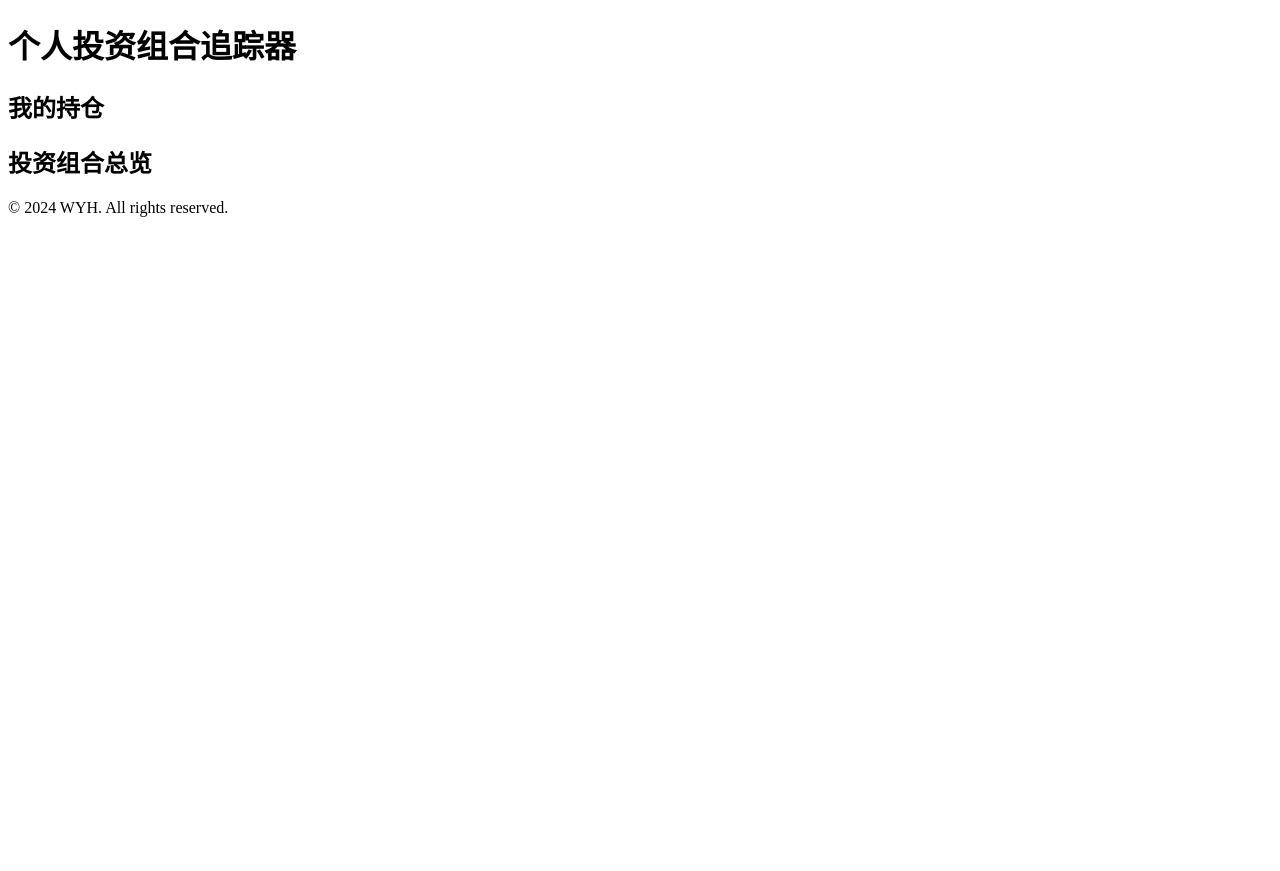
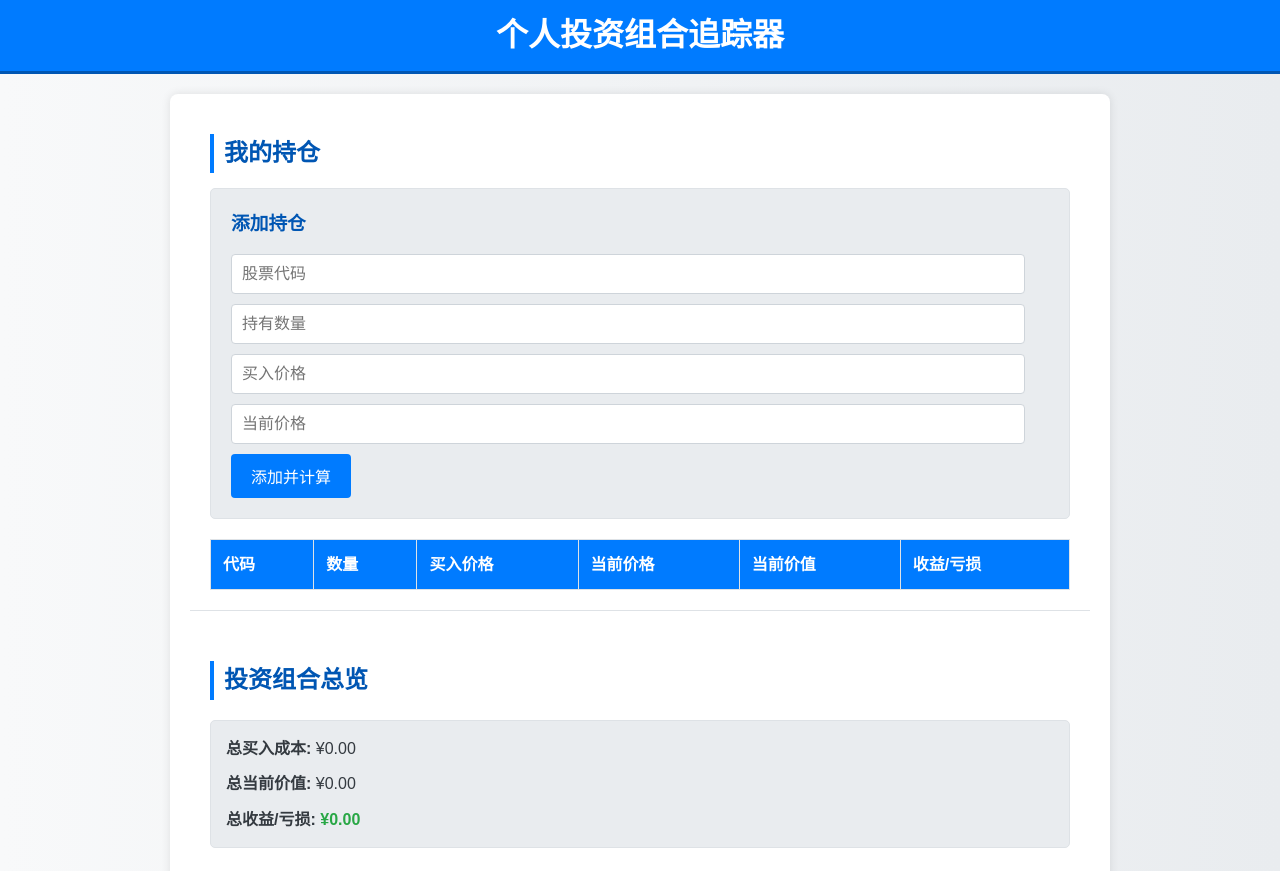
Before and after one commit to Rorono222/Rorono222.github.io, a plain HTML site: page portfolio-tracker.html in a window 1280 px wide. Shown: the top 871 px of the page. Before the commit the page ends 800 px from the top, so only its background shows below. Drawn offline with Linux system fonts and the light colour scheme.

Commit message:
Add and style portfolio tracker page with calculator logic

```diff
--- /dev/null
+++ b/portfolio-tracker.css
@@ -0,0 +1,206 @@
+/* portfolio-tracker.css */
+
+/* General Styles */
+body {
+    font-family: 'Arial', sans-serif; /* Use a consistent font */
+    line-height: 1.6;
+    margin: 0;
+    padding: 0;
+    background: linear-gradient(to right, #f8f9fa, #e9ecef); /* Light gradient background */
+    color: #343a40; /* Dark gray text */
+}
+
+.container {
+    width: 80%;
+    margin: 0 auto;
+    overflow: hidden;
+    padding: 20px 0;
+}
+
+header {
+    background: #007bff; /* Primary blue color */
+    color: #fff;
+    padding-top: 10px;
+    min-height: 50px;
+    border-bottom: #0056b3 3px solid;
+    text-align: center;
+}
+
+header h1 {
+    margin: 0;
+    font-size: 2em;
+    padding-bottom: 10px;
+}
+
+main {
+    padding: 20px;
+    max-width: 900px; /* Limit content width */
+    margin: 20px auto; /* Center the main content */
+    background: #fff; /* White background for content area */
+    box-shadow: 0 0 10px rgba(0, 0, 0, 0.1); /* Subtle shadow */
+    border-radius: 8px;
+}
+
+section {
+    margin-bottom: 30px;
+    padding: 20px;
+    border-bottom: 1px solid #dee2e6; /* Light gray separator */
+}
+
+section:last-child {
+    border-bottom: none; /* No border for the last section */
+}
+
+section h2 {
+    color: #0056b3; /* Darker blue for section titles */
+    margin-top: 0;
+    margin-bottom: 15px;
+    border-left: 4px solid #007bff; /* Blue left border */
+    padding-left: 10px;
+}
+
+/* Basic styles for content containers */
+#holdings-container,
+#summary-container {
+    margin-top: 15px;
+    /* Add more specific styles here later as we add content */
+}
+
+footer {
+    text-align: center;
+    padding: 20px;
+    margin-top: 40px;
+    color: #6c757d; /* Gray text for footer */
+    background-color: #f8f9fa; /* Light background for footer */
+    border-top: 1px solid #dee2e6;
+}
+
+/* Styles for individual holding items */
+.holding-item {
+    background-color: #f1f3f5; /* Light gray background */
+    border: 1px solid #dee2e6;
+    border-radius: 5px;
+    padding: 15px;
+    margin-bottom: 15px;
+    display: flex; /* Use flexbox for internal layout */
+    flex-direction: column; /* Stack content vertically */
+    gap: 8px; /* Space between elements */
+}
+
+.holding-item h3 {
+    margin: 0;
+    color: #007bff; /* Primary blue color for symbol */
+    font-size: 1.2em;
+}
+
+.holding-item p {
+    margin: 0;
+    color: #555; /* Slightly lighter text for details */
+    font-size: 0.95em;
+}
+
+/* Styles for portfolio summary */
+#summary-container {
+    background-color: #e9ecef; /* Slightly darker background than holding items */
+    border: 1px solid #dee2e6;
+    border-radius: 5px;
+    padding: 15px;
+    margin-top: 20px; /* Add space above the summary */
+}
+
+#summary-container p {
+    margin: 0 0 10px 0; /* Space below each paragraph */
+    color: #343a40; /* Darker text color for emphasis */
+    font-size: 1em;
+}
+
+#summary-container p:last-child {
+    margin-bottom: 0; /* No margin below the last paragraph */
+}
+
+/* Styles for input form */
+#input-form {
+    background-color: #e9ecef; /* Match summary background */
+    border: 1px solid #dee2e6;
+    border-radius: 5px;
+    padding: 20px;
+    margin-bottom: 20px; /* Space below the form */
+}
+
+#input-form h3 {
+    color: #0056b3; /* Match section title color */
+    margin-top: 0;
+    margin-bottom: 15px;
+}
+
+#input-form input[type="text"],
+#input-form input[type="number"] {
+    width: calc(100% - 24px); /* Adjust for padding and border */
+    padding: 10px;
+    margin-bottom: 10px;
+    border: 1px solid #ced4da; /* Light gray border */
+    border-radius: 4px;
+    box-sizing: border-box; /* Include padding and border in element's total width and height */
+    font-size: 1em;
+}
+
+#input-form button {
+    display: inline-block;
+    background-color: #007bff; /* Primary blue */
+    color: white;
+    padding: 10px 20px;
+    border: none;
+    border-radius: 4px;
+    cursor: pointer;
+    font-size: 1em;
+    transition: background-color 0.3s ease;
+}
+
+#input-form button:hover {
+    background-color: #0056b3; /* Darker blue on hover */
+}
+
+/* Styles for gain/loss display */
+.gain {
+    color: #28a745; /* Green color for gains */
+    font-weight: bold;
+}
+
+.loss {
+    color: #dc3545; /* Red color for losses */
+    font-weight: bold;
+}
+
+/* Styles for holdings table */
+#holdings-container {
+    width: 100%; /* Make table take full width of its container */
+    border-collapse: collapse; /* Collapse borders between cells */
+    margin-top: 20px; /* Add space above the table */
+}
+
+#holdings-container th,
+#holdings-container td {
+    border: 1px solid #dee2e6; /* Add light gray borders to cells */
+    padding: 12px; /* Add padding inside cells for spacing */
+    text-align: left; /* Align text to the left by default */
+}
+
+#holdings-container th {
+    background-color: #007bff; /* Primary blue background for headers */
+    color: white;
+    font-weight: bold;
+}
+
+#holdings-container tbody tr:nth-child(even) {
+    background-color: #f8f9fa; /* Zebra striping for rows */
+}
+
+/* Adjust text alignment for numeric columns */
+#holdings-container td:nth-child(2), /* Shares */
+#holdings-container td:nth-child(3), /* Purchase Price */
+#holdings-container td:nth-child(4), /* Current Price */
+#holdings-container td:nth-child(5), /* Current Value */
+#holdings-container td:nth-child(6)  /* Gain/Loss */
+{
+    text-align: right;
+}
--- a/portfolio-tracker.html
+++ b/portfolio-tracker.html
@@ -14,10 +14,20 @@
     <main>
         <section id="portfolio-list">
             <h2>我的持仓</h2>
+
+            <div id="input-form">
+                <h3>添加持仓</h3>
+                <input type="text" id="symbol" placeholder="股票代码" required>
+                <input type="number" id="shares" placeholder="持有数量" min="1" required>
+                <input type="number" id="purchase-price" placeholder="买入价格" step="0.01" required>
+                <input type="number" id="current-price" placeholder="当前价格" step="0.01" required>
+                <button id="add-holding-btn">添加并计算</button>
+            </div>
+
             <!-- 持仓列表将在这里生成 -->
-            <div id="holdings-container">
+            <table id="holdings-container">
                 <!-- 数据将由 JavaScript 填充 -->
-            </div>
+            </table>
         </section>
 
         <section id="portfolio-summary">
--- /dev/null
+++ b/portfolio-tracker.js
@@ -0,0 +1,128 @@
+// portfolio-tracker.js
+
+// Array to store holding data (initially empty)
+let holdings = [];
+
+// Function to display holdings
+function displayHoldings() {
+    const holdingsContainer = document.getElementById('holdings-container');
+    if (!holdingsContainer) {
+        console.error('Holdings container not found!');
+        return;
+    }
+
+    // Clear previous content and add table header
+    holdingsContainer.innerHTML = `
+        <thead>
+            <tr>
+                <th>代码</th>
+                <th>数量</th>
+                <th>买入价格</th>
+                <th>当前价格</th>
+                <th>当前价值</th>
+                <th>收益/亏损</th>
+            </tr>
+        </thead>
+        <tbody></tbody>
+    `;
+
+    const tbody = holdingsContainer.querySelector('tbody');
+
+    holdings.forEach(holding => {
+        // Calculate value and gain/loss for this holding
+        const currentValue = holding.shares * holding.currentPrice;
+        const gainLoss = currentValue - (holding.shares * holding.purchasePrice);
+        const gainLossClass = gainLoss >= 0 ? 'gain' : 'loss'; // Class for styling gain/loss
+
+        const row = document.createElement('tr');
+        row.innerHTML = `
+            <td>${holding.symbol.toUpperCase()}</td>
+            <td>${holding.shares}</td>
+            <td>¥${holding.purchasePrice.toFixed(2)}</td>
+            <td>¥${holding.currentPrice.toFixed(2)}</td>
+            <td>¥${currentValue.toFixed(2)}</td>
+            <td><span class="${gainLossClass}">¥${gainLoss.toFixed(2)}</span></td>
+        `;
+        tbody.appendChild(row);
+    });
+}
+
+// Function to display portfolio summary
+function displaySummary() {
+    const summaryContainer = document.getElementById('summary-container');
+    if (!summaryContainer) {
+        console.error('Summary container not found!');
+        return;
+    }
+
+    // Calculate total purchase cost, current value, and gain/loss
+    const totalPurchaseCost = holdings.reduce((total, holding) => {
+        return total + (holding.shares * holding.purchasePrice);
+    }, 0);
+
+    const totalCurrentValue = holdings.reduce((total, holding) => {
+        return total + (holding.shares * holding.currentPrice);
+    }, 0);
+
+    const totalGainLoss = totalCurrentValue - totalPurchaseCost;
+    const totalGainLossClass = totalGainLoss >= 0 ? 'gain' : 'loss'; // Class for styling gain/loss
+
+    summaryContainer.innerHTML = `
+        <p><strong>总买入成本:</strong> ¥${totalPurchaseCost.toFixed(2)}</p>
+        <p><strong>总当前价值:</strong> ¥${totalCurrentValue.toFixed(2)}</p>
+        <p><strong>总收益/亏损:</strong> <span class="${totalGainLossClass}">¥${totalGainLoss.toFixed(2)}</span></p>
+    `;
+}
+
+// Function to add a new holding from input fields
+function addHolding() {
+    const symbolInput = document.getElementById('symbol');
+    const sharesInput = document.getElementById('shares');
+    const purchasePriceInput = document.getElementById('purchase-price');
+    const currentPriceInput = document.getElementById('current-price');
+
+    const symbol = symbolInput.value.trim();
+    const shares = parseFloat(sharesInput.value);
+    const purchasePrice = parseFloat(purchasePriceInput.value);
+    const currentPrice = parseFloat(currentPriceInput.value);
+
+    // Basic validation
+    if (!symbol || isNaN(shares) || shares <= 0 || isNaN(purchasePrice) || purchasePrice < 0 || isNaN(currentPrice) || currentPrice < 0) {
+        alert('请输入有效的持仓信息 (数量、买入价格和当前价格必须为正数)');
+        return;
+    }
+
+    // Create new holding object
+    const newHolding = {
+        symbol: symbol,
+        shares: shares,
+        purchasePrice: purchasePrice,
+        currentPrice: currentPrice
+    };
+
+    // Add to holdings array
+    holdings.push(newHolding);
+
+    // Update display
+    displayHoldings();
+    displaySummary();
+
+    // Clear input fields
+    symbolInput.value = '';
+    sharesInput.value = '';
+    purchasePriceInput.value = '';
+    currentPriceInput.value = '';
+    symbolInput.focus(); // Set focus back to symbol input
+}
+
+// Event listener for the add button
+document.addEventListener('DOMContentLoaded', () => {
+    const addButton = document.getElementById('add-holding-btn');
+    if (addButton) {
+        addButton.addEventListener('click', addHolding);
+    }
+
+    // Initial display (will be empty)
+    displayHoldings();
+    displaySummary();
+});
```
